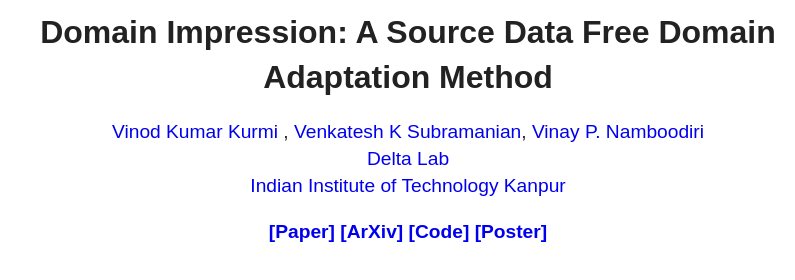
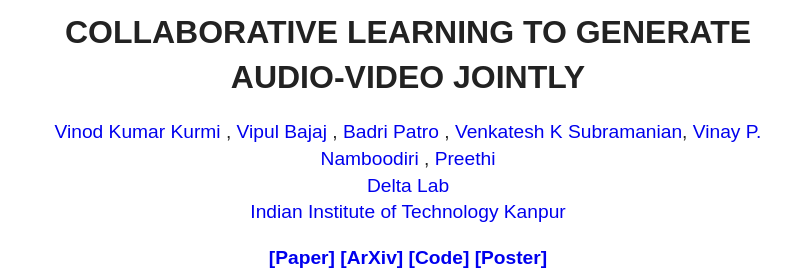
Before and after one commit to DelTA-Lab-IITK/AVG, a plain HTML site: page index.html in a window 1280 px wide. Shown: the top 280 px of the page, 236-1031 px from the left. Drawn offline with Linux system fonts and the light colour scheme.

Commit message:
Update index.html

```diff
--- a/index.html
+++ b/index.html
@@ -185,9 +185,9 @@
     <div class="block_1">
 
         <div class="block_1">
-            <p class="sz20 bold no_margin" align="center">Domain Impression: A Source Data Free Domain Adaptation Method</p>
+            <p class="sz20 bold no_margin" align="center">COLLABORATIVE LEARNING TO GENERATE AUDIO-VIDEO JOINTLY</p>
             <p align="center">
-            </p><p class="no_margin" align="center"> <a href="http://home.iitk.ac.in/~vinodkk/">Vinod Kumar Kurmi</a> , <a href="https://home.iitk.ac.in/~venkats/" >Venkatesh K Subramanian</a>, <a href="https://www.cse.iitk.ac.in/users/vinaypn/">Vinay P. Namboodiri</a></p>
+            </p><p class="no_margin" align="center"> <a href="http://home.iitk.ac.in/~vinodkk/">Vinod Kumar Kurmi</a> , <a href="#">Vipul Bajaj</a> , <a href="#">Badri Patro</a> , <a href="https://home.iitk.ac.in/~venkats/" >Venkatesh K Subramanian</a>, <a href="https://www.cse.iitk.ac.in/users/vinaypn/">Vinay P. Namboodiri</a> , <a href="#">Preethi</a></p>
             <p class="no_margin" align="center"></p>
             <p  class="no_margin" align="center"><a href="http://deltalab.iitk.ac.in/">Delta Lab</a></p>
                 <p class="no_margin" align="center"><a href="http://iitk.ac.in/">Indian Institute of Technology Kanpur</a></p>
```
